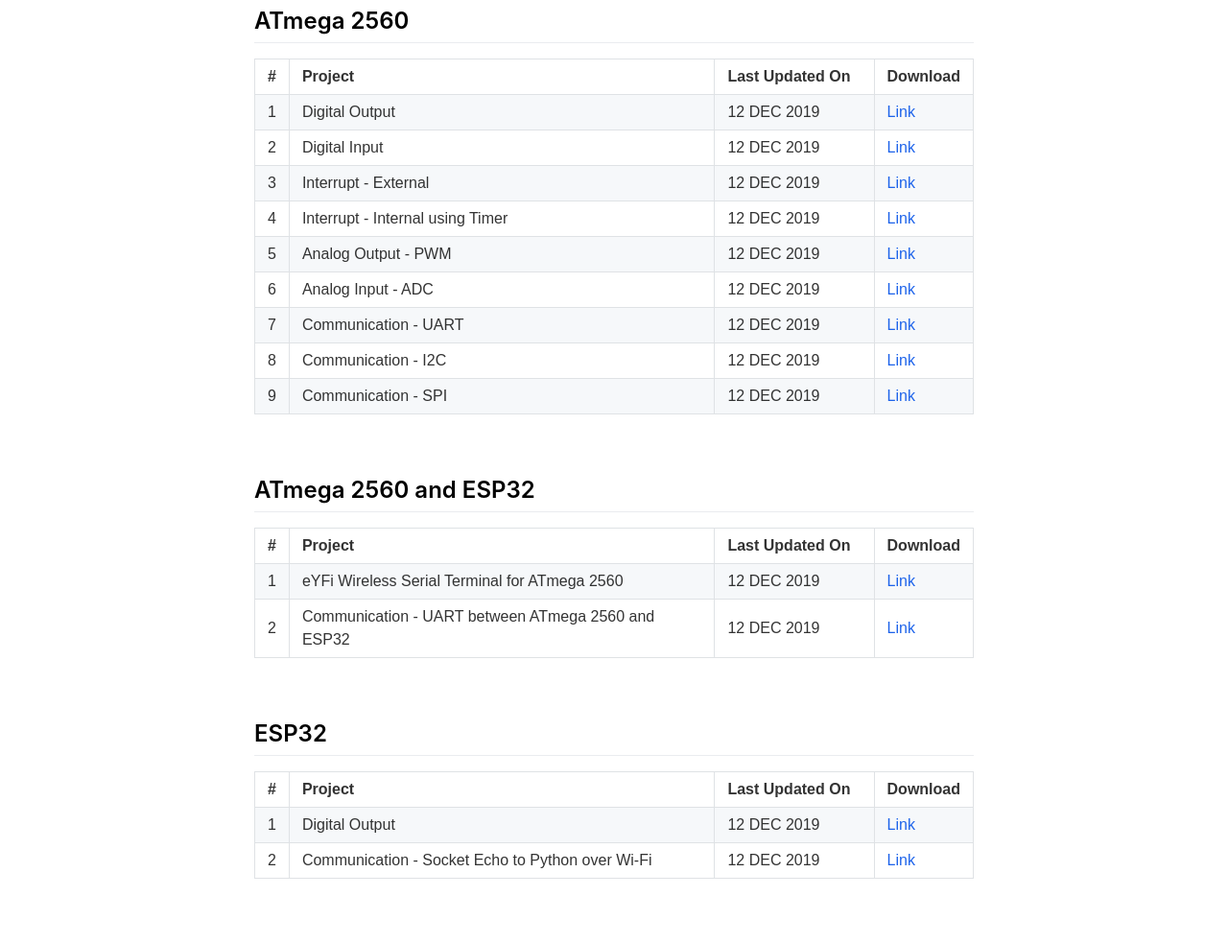
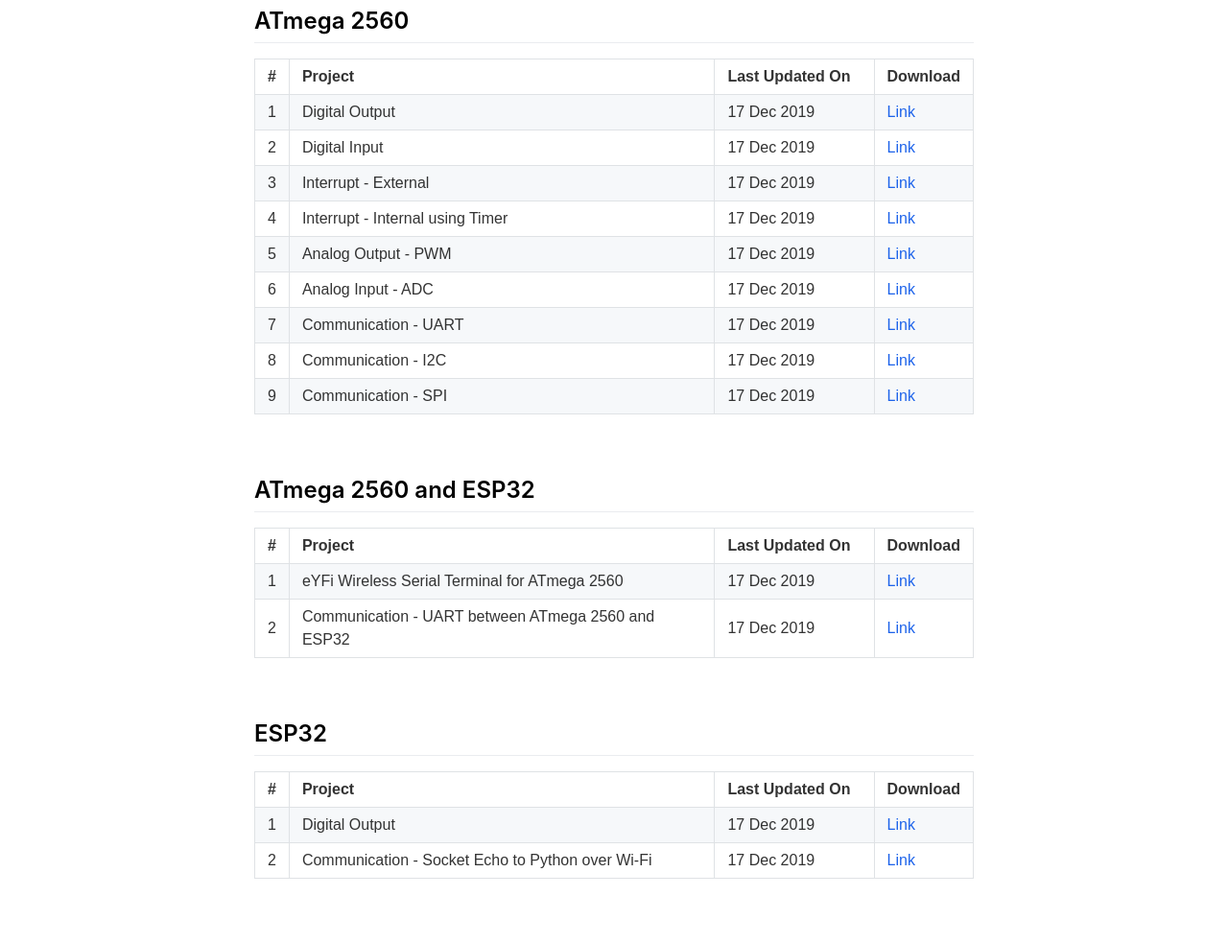
Before and after one commit to eyantra-products/eyfi-mega, a Jekyll site: the page built from _pages/tutorials.md, in a window 1280 px wide. Shown: the part 253-1236 px from the top of the page at 96% size. Built offline with Jekyll 4.4.1, drawn with Linux system fonts in a browser that asks for light colours; nearby versions of some CDN libraries.

```diff
--- a/_pages/tutorials.md
+++ b/_pages/tutorials.md
@@ -6,7 +6,7 @@ include_in_header: true
 
 # eYFi-Mega Quick Bytes
 
-<!-- **Last updated on:** December 16, 2019
+<!-- **Last updated on:** December 17, 2019
  -->
 <br>
 
@@ -26,64 +26,64 @@ include_in_header: true
   <tr>
     <td>1</td>
     <td>Digital Output</td>
-    <td>12 DEC 2019</td>
-    <td><a href="https://drive.google.com/file/d/1m_mXcujArh97MaDcNQeKB8POJiAV26RN/view?usp=sharing" target="_blank">Link</a></td>
+    <td>17 Dec 2019</td>
+    <td><a href="https://drive.google.com/file/d/1TG-gbafJLdfLFX7Djd-Xqt6nxT2GBirJ/view?usp=sharing" target="_blank">Link</a></td>
   </tr>
 
   <tr>
     <td>2</td>
     <td>Digital Input</td>
-    <td>12 DEC 2019</td>
-    <td><a href="https://drive.google.com/file/d/1HeJSm6tNeJF5BNGqV-TH7GC75VHemCF2/view?usp=sharing" target="_blank">Link</a></td>
+    <td>17 Dec 2019</td>
+    <td><a href="https://drive.google.com/file/d/1-hg2AqdpObo9erlkkLIKuI_J54ED_Ksd/view?usp=sharing" target="_blank">Link</a></td>
   </tr>
 
   <tr>
     <td>3</td>
     <td>Interrupt - External</td>
-    <td>12 DEC 2019</td>
-    <td><a href="https://drive.google.com/file/d/1vhoBmrmNX6VdHtOcXW-1wRyEnNyn-2Wr/view?usp=sharing" target="_blank">Link</a></td>
+    <td>17 Dec 2019</td>
+    <td><a href="https://drive.google.com/file/d/1-9Zck_PbViwKiuilKCaEuoteza8jlhCg/view?usp=sharing" target="_blank">Link</a></td>
   </tr>
 
   <tr>
     <td>4</td>
     <td>Interrupt - Internal using Timer</td>
-    <td>12 DEC 2019</td>
-    <td><a href="https://drive.google.com/file/d/101IJN1l990Haoml083c3Uxe3GJg6DS2Z/view?usp=sharing" target="_blank">Link</a></td>
+    <td>17 Dec 2019</td>
+    <td><a href="https://drive.google.com/file/d/1I648r7j-Pi9azTbhRN0-VrK58xx02gIJ/view?usp=sharing" target="_blank">Link</a></td>
   </tr>
 
   <tr>
     <td>5</td>
     <td>Analog Output - PWM</td>
-    <td>12 DEC 2019</td>
-    <td><a href="https://drive.google.com/file/d/1KKuUNCtKCnEpZyEBv6u5i4o3g4k6PqZj/view?usp=sharing" target="_blank">Link</a></td>
+    <td>17 Dec 2019</td>
+    <td><a href="https://drive.google.com/file/d/1LVu47ofM1mxpScONd8F1OsIuHab1azdX/view?usp=sharing" target="_blank">Link</a></td>
   </tr>
 
   <tr>
     <td>6</td>
     <td>Analog Input - ADC</td>
-    <td>12 DEC 2019</td>
-    <td><a href="https://drive.google.com/file/d/13wPzBDhBgmTNbcV55GaULIudv1C9-HYP/view?usp=sharing" target="_blank">Link</a></td>
+    <td>17 Dec 2019</td>
+    <td><a href="https://drive.google.com/file/d/1oRQBeJVyO-4Bno8nkZc6PHn5w_ADZMPY/view?usp=sharing" target="_blank">Link</a></td>
   </tr>
 
   <tr>
     <td>7</td>
     <td>Communication - UART</td>
-    <td>12 DEC 2019</td>
-    <td><a href="https://drive.google.com/file/d/1h7hKgyxdufj8BsGJdT87qA5tLcjF3QiX/view?usp=sharing" target="_blank">Link</a></td>
+    <td>17 Dec 2019</td>
+    <td><a href="https://drive.google.com/file/d/1JG8gYcVZZGsYc9xc8_FwCgno_M_4hBSP/view?usp=sharing" target="_blank">Link</a></td>
   </tr>
 
   <tr>
     <td>8</td>
     <td>Communication - I2C</td>
-    <td>12 DEC 2019</td>
-    <td><a href="https://drive.google.com/file/d/1rz_vbYmY8Gx9UmgKJcY-tkeYNotfOCOX/view?usp=sharing" target="_blank">Link</a></td>
+    <td>17 Dec 2019</td>
+    <td><a href="https://drive.google.com/file/d/1ukyGYeQOvlnQ81ylQxkMr2r4Lw_wSd6H/view?usp=sharing" target="_blank">Link</a></td>
   </tr>
 
   <tr>
     <td>9</td>
     <td>Communication - SPI</td>
-    <td>12 DEC 2019</td>
-    <td><a href="https://drive.google.com/file/d/10ee2RbHhViP3ZCTBulIsEIDizAfMUuUg/view?usp=sharing" target="_blank">Link</a></td>
+    <td>17 Dec 2019</td>
+    <td><a href="https://drive.google.com/file/d/15Ure96ymH0jNdBD-8_2iDzscKE8KZKNE/view?usp=sharing" target="_blank">Link</a></td>
   </tr>
 </table>
 
@@ -106,15 +106,15 @@ include_in_header: true
   <tr>
     <td>1</td>
     <td>eYFi Wireless Serial Terminal for ATmega 2560</td>
-    <td>12 DEC 2019</td>
-    <td><a href="https://drive.google.com/file/d/12ZC33tqbD_I0uv4FMejRHEc5W0UmsnfA/view?usp=sharing" target="_blank">Link</a></td>
+    <td>17 Dec 2019</td>
+    <td><a href="https://drive.google.com/file/d/1RirXyxhWCSpCrq8NBgoo9Qhe_HXDo5z_/view?usp=sharing" target="_blank">Link</a></td>
   </tr>
 
   <tr>
     <td>2</td>
     <td>Communication - UART between ATmega 2560 and ESP32</td>
-    <td>12 DEC 2019</td>
-    <td><a href="https://drive.google.com/file/d/1RLYrIgSzKB2DrHNo8RHt2eHpKvhpu94y/view?usp=sharing" target="_blank">Link</a></td>
+    <td>17 Dec 2019</td>
+    <td><a href="https://drive.google.com/file/d/19-OuVcQKRkqd630QmMFYS4NxHpRFf51b/view?usp=sharing" target="_blank">Link</a></td>
   </tr>
 
 </table>
@@ -139,15 +139,15 @@ include_in_header: true
   <tr>
     <td>1</td>
     <td>Digital Output</td>
-    <td>12 DEC 2019</td>
-    <td><a href="https://drive.google.com/file/d/1qdtZgNirXb2OlCQfexigQ3Xhf7k-Q_k2/view?usp=sharing" target="_blank">Link</a></td>
+    <td>17 Dec 2019</td>
+    <td><a href="https://drive.google.com/file/d/1Y7dmN4MNMIIkcJhnzJv_EfVfJJm1mnq-/view?usp=sharing" target="_blank">Link</a></td>
   </tr>
 
   <tr>
     <td>2</td>
     <td>Communication - Socket Echo to Python over Wi-Fi</td>
-    <td>12 DEC 2019</td>
-    <td><a href="https://drive.google.com/file/d/1KI-a_Vq5T7W0wuaKnGLdjLjWWmfnTQta/view?usp=sharing" target="_blank">Link</a></td>
+    <td>17 Dec 2019</td>
+    <td><a href="https://drive.google.com/file/d/1jQ-jpgRXcSQuo8wppWogDCrdSpu7bw-g/view?usp=sharing" target="_blank">Link</a></td>
   </tr>
 
 </table>
```
